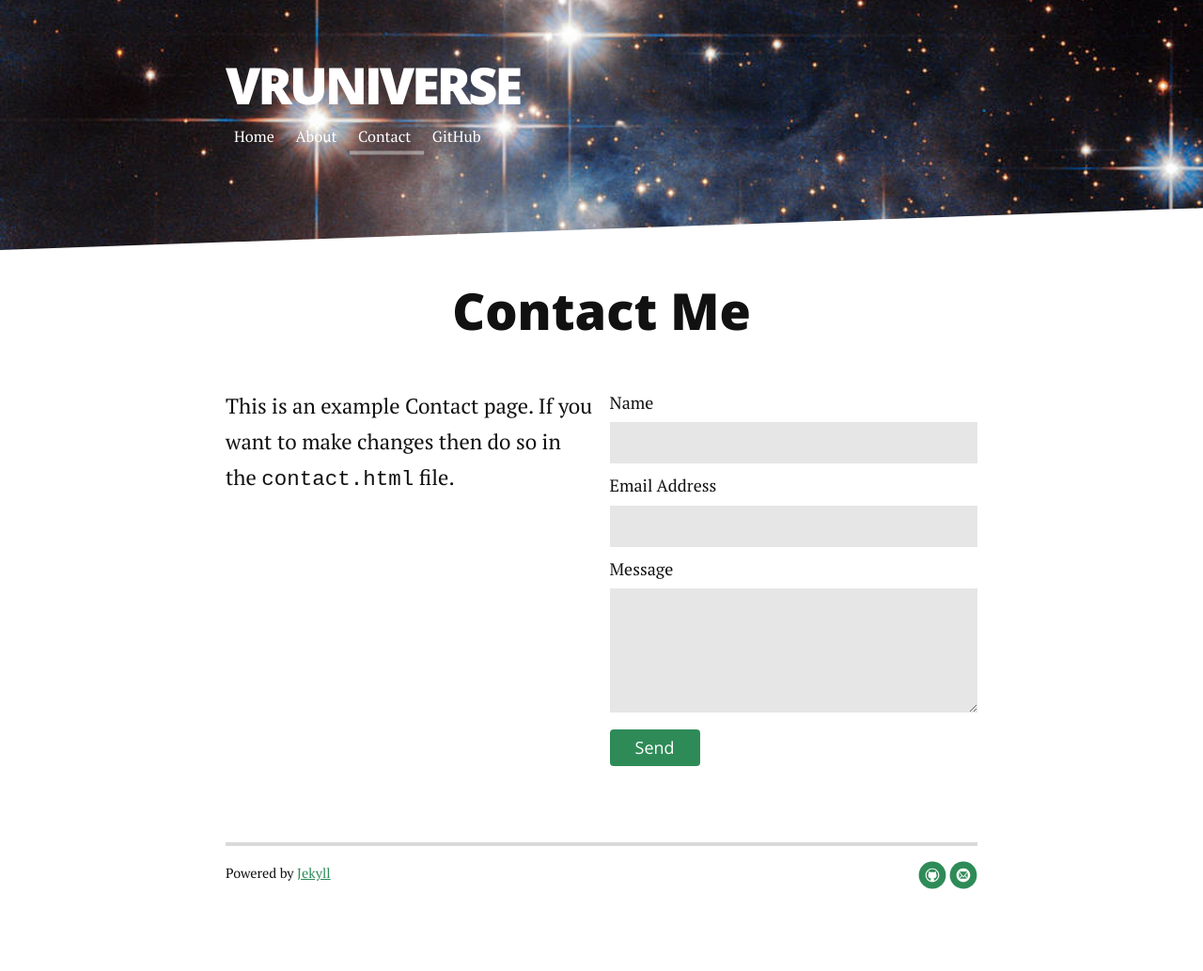
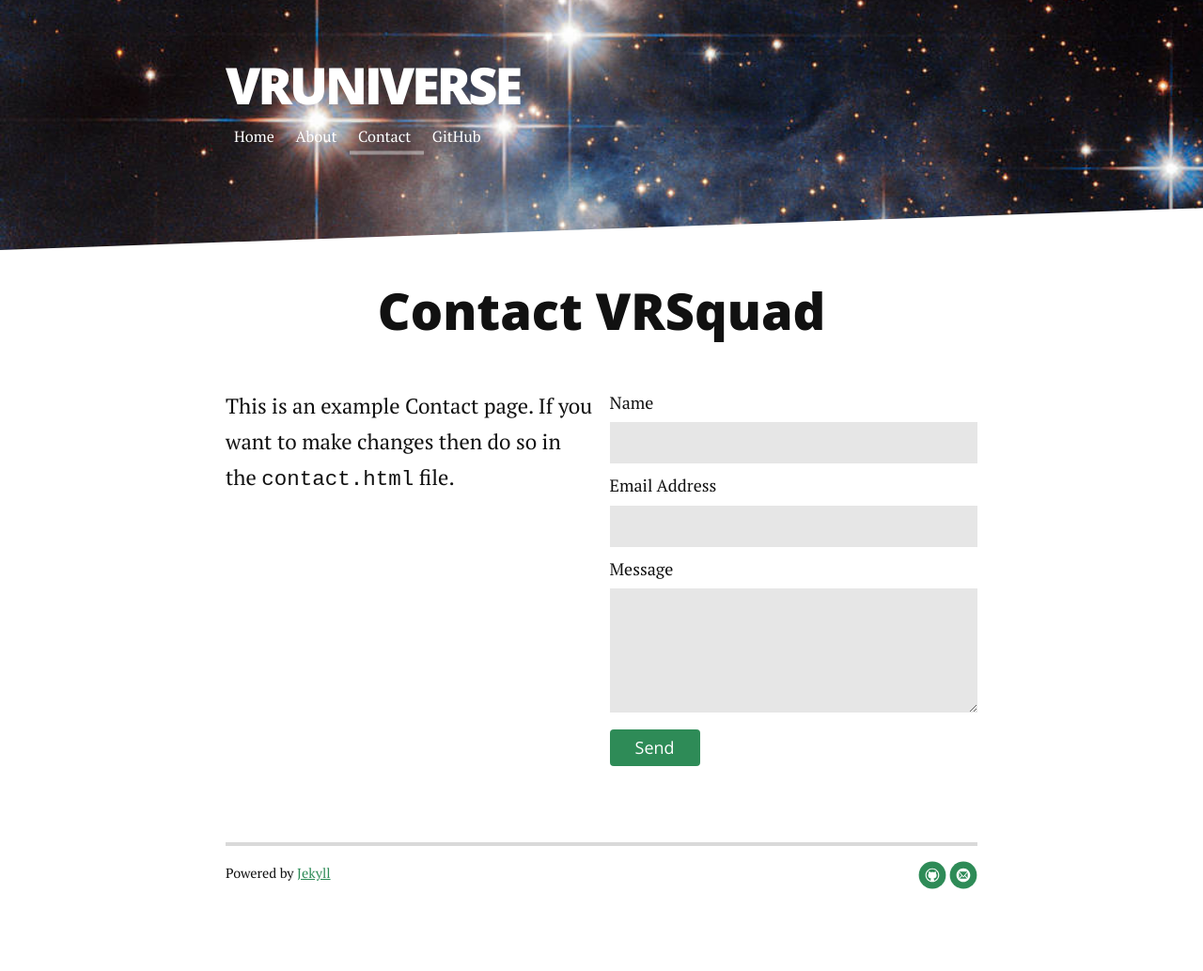
Before and after one commit to nicolem/VRUniverse, a Jekyll site: the page built from contact.md, in a window 1280 px wide. Shown: the whole page at 94% size. Built offline with Jekyll 4.4.1, drawn with Linux system fonts in a browser that asks for light colours; nearby versions of some CDN libraries.

Commit message:
Update contact.md

```diff
--- a/contact.md
+++ b/contact.md
@@ -4,7 +4,7 @@ title: Contact Long Haul
 ---
 
 <div id="contact">
-  <h1 class="pageTitle">Contact Me</h1>
+  <h1 class="pageTitle">Contact VRSquad</h1>
   <div class="contactContent">
     <p class="intro">This is an example Contact page. If you want to make changes then do so in the <code>contact.html</code> file.</p>
 
```
